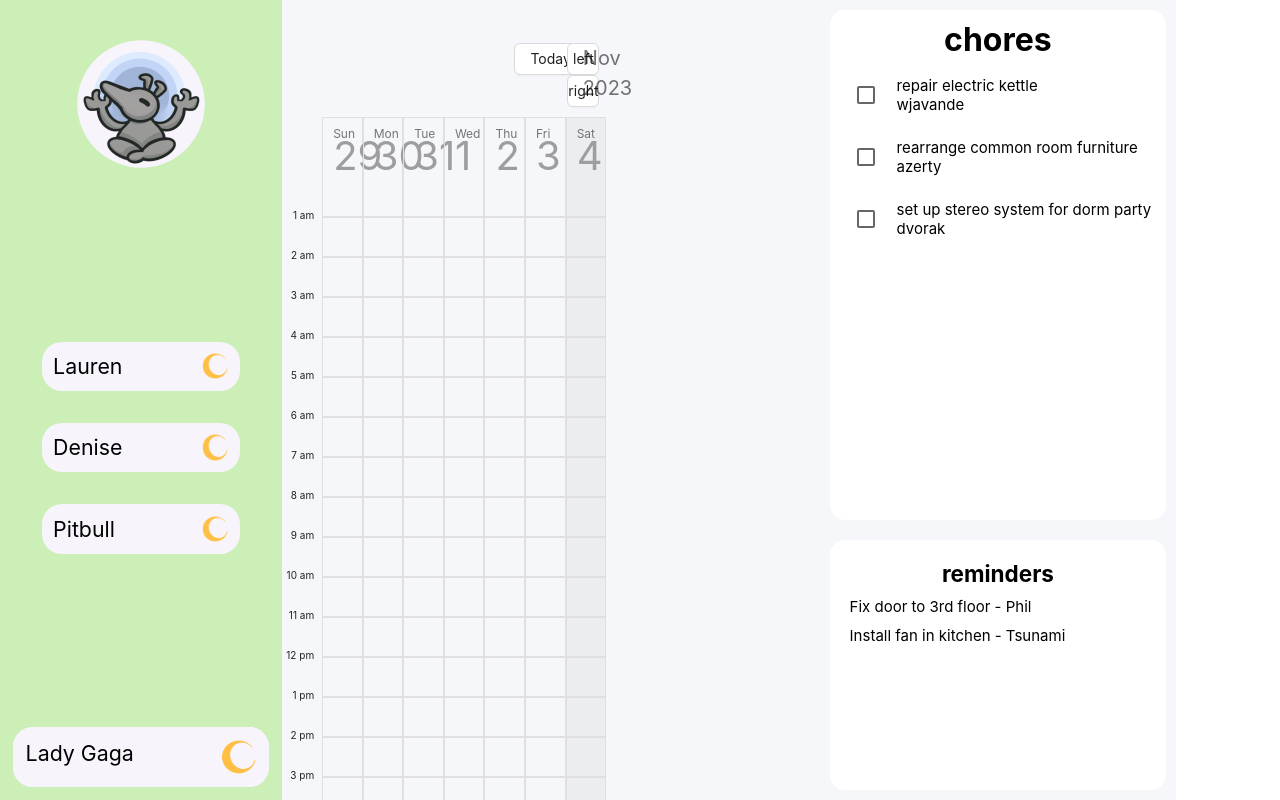
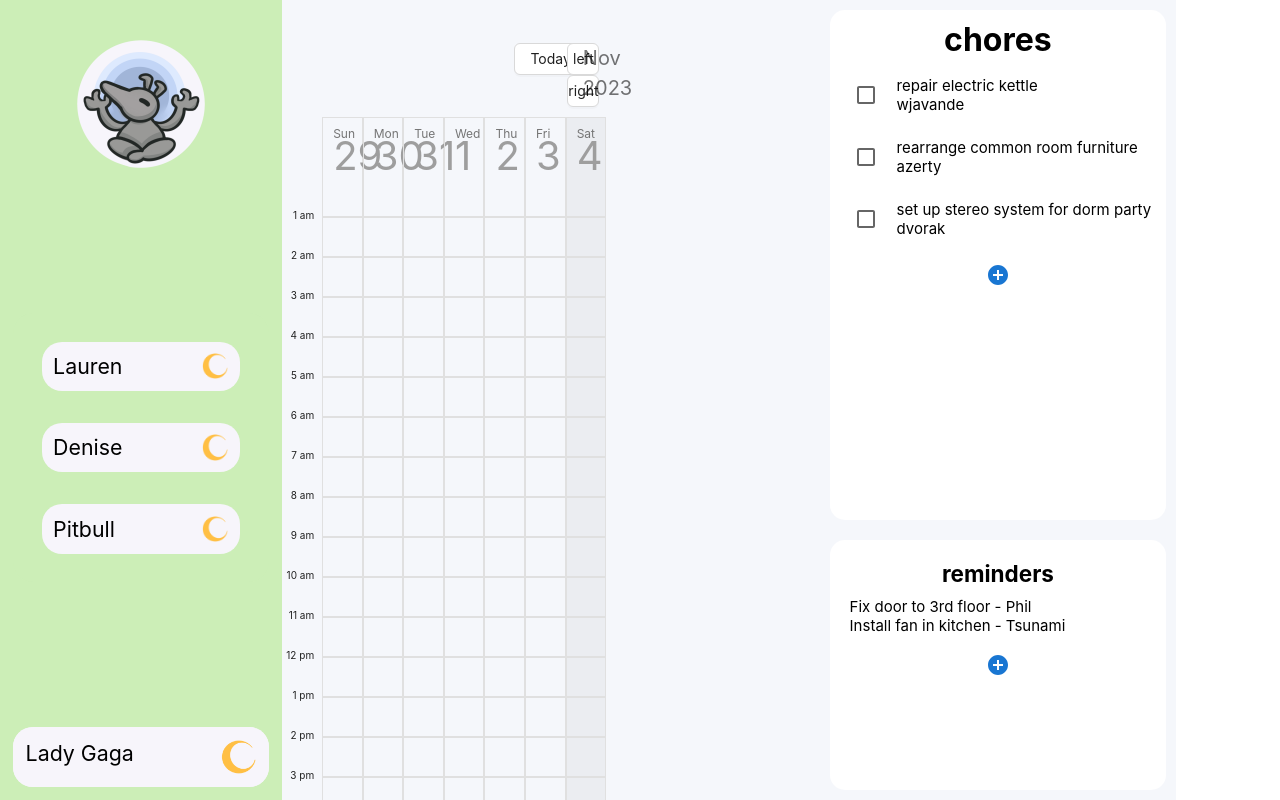
Before and after one commit to juliethecao/zothacks23_zotzen, a React (Create React App) app in the folder zotzen/: page / in a window 1280 px wide. Shown: the top 800 px of the page. Built offline with nearby package versions, Linux system fonts and the light colour scheme.

Commit message:
Add functionality to lists

```diff
--- a/zotzen/package.json
+++ b/zotzen/package.json
@@ -5,6 +5,7 @@
   "dependencies": {
     "@emotion/react": "^11.11.1",
     "@emotion/styled": "^11.11.0",
+    "@mui/icons-material": "^5.14.16",
     "@mui/material": "^5.14.16",
     "@testing-library/jest-dom": "^5.17.0",
     "@testing-library/react": "^13.4.0",
@@ -14,6 +15,7 @@
     "react": "^18.2.0",
     "react-dom": "^18.2.0",
     "react-scripts": "5.0.1",
+    "reactjs-popup": "^2.0.6",
     "web-vitals": "^2.1.4"
   },
   "scripts": {
--- a/zotzen/src/components/chore-list/chore-list.js
+++ b/zotzen/src/components/chore-list/chore-list.js
@@ -1,8 +1,14 @@
-import { useState } from "react";
 import './chore-list.css';
 import Checkbox from '@mui/material/Checkbox';
+import AddCircleIcon from '@mui/icons-material/AddCircle';
+import IconButton from '@mui/material/IconButton';
+import Popup from 'reactjs-popup';
+import 'reactjs-popup/dist/index.css';
+import React, {useState} from 'react';
+
 const ChoreList = () => {
-    let chores = [
+
+    const [chores, setChores] = useState([
         {
             id: "wjavande",
             description: "repair electric kettle"
@@ -15,9 +21,52 @@ const ChoreList = () => {
             id: "dvorak",
             description: "set up stereo system for dorm party"
         }
-    ];
 
-    ;
+    ]);
+
+    const [description, setDescription] = useState('');
+    const [id, setId] = useState('');
+
+    const[input, setInput] = useState({
+        description: "",
+        id: "",
+    });
+
+    const scription = (description) => {
+        setInput({
+            ...input,
+            description: description,
+        })
+        console.log(input);
+    }
+    const d = (id) => {
+        setInput({
+            ...input,
+            id: id,
+        }); //this is probably wrong
+        console.log(input);
+    }
+
+
+    const handleSubmit = (event) => {
+        event.preventDefault();
+        // this.reminders.push({
+        //     description: event.target.description,
+        //     author: event.target.author,
+        // });
+        console.log("Yo, is this even getting through");
+        console.log(chores);
+        setChores([...chores,
+            input
+        ]);
+        //console.log(reminders);
+
+        console.log("keys: " + Object.keys(chores));
+        console.log("Values:" + Object.values(chores));
+    }
+
+
+
 
     return (
         <div className="chore-list">
@@ -27,6 +76,19 @@ const ChoreList = () => {
             {chores.map((chore) => (
                 <Chore id={chore.id} description={chore.description}/>
             ))}
+            <Popup trigger={<IconButton color="primary"><AddCircleIcon/></IconButton>} modal nested>
+                <form onSubmit={handleSubmit}>
+                    <label for="description">
+                        <p>Description:</p>
+                        <input type="text" name="description" onChange={event => scription(event.target.value)}></input>
+                    </label>
+                    <label for="author">
+                        <p>Author:</p>
+                        <input type="text" name="id" onChange={event => d(event.target.value)}></input>
+                    </label>
+                    <IconButton type="submit" color="primary"><AddCircleIcon /></IconButton>
+                </form>
+            </Popup>
         </div>
     )
 }
--- a/zotzen/src/components/reminders/reminders.js
+++ b/zotzen/src/components/reminders/reminders.js
@@ -1,6 +1,11 @@
 import './reminders.css'
+import AddCircleIcon from '@mui/icons-material/AddCircle';
+import IconButton from '@mui/material/IconButton';
+import Popup from 'reactjs-popup';
+import 'reactjs-popup/dist/index.css';
+import React, {useState} from 'react';
 const Reminders = () => {
-    let reminders = [
+    const [reminders, setReminders] = useState([
         {
             description: "Fix door to 3rd floor",
             author: "Phil"
@@ -9,20 +14,79 @@ const Reminders = () => {
             description: "Install fan in kitchen",
             author: "Tsunami"
         }
-    ];
+    ]);
+
+    const [description, setDescription] = useState('');
+    const [author, setAuthor] = useState('');
+
+    const[input, setInput] = useState({
+        description: "",
+        author: "",
+    });
+
+    const scription = (description) => {
+        setInput({
+            ...input,
+            description: description,
+        })
+        console.log(input);
+    }
+    const thor = (author) => {
+        setInput({
+            ...input,
+            author: author,
+        }); //this is probably wrong
+        console.log(input);
+    }
+
+
+    const handleSubmit = (event) => {
+        event.preventDefault();
+        // this.reminders.push({
+        //     description: event.target.description,
+        //     author: event.target.author,
+        // });
+        console.log("Yo, is this even getting through");
+        console.log(reminders);
+        setReminders([...reminders,
+            input
+        ]);
+        //console.log(reminders);
+
+        console.log("keys: " + Object.keys(reminders));
+        console.log("Values:" + Object.values(reminders));
+    }
+
 
     return (
         <div className="reminders">
             <div className="reminders-title">
                 <h2>reminders</h2>
             </div>
+            <div className="reminders-list">
             {reminders.map((reminder) => (
                 <div className="reminder">
                     <p>{reminder.description} - {reminder.author}</p>
                 </div>
             ))}
+            </div>
+            <Popup trigger={<IconButton color="primary"><AddCircleIcon /></IconButton>} modal nested>
+                <form onSubmit={handleSubmit}>
+                    <label for="description">
+                        <p>Description:</p>
+                        <input type="text" name="description" onChange={event => scription(event.target.value)}></input>
+                    </label>
+                    <label for="author">
+                        <p>Author:</p>
+                        <input type="text" name="author" onChange={event => thor(event.target.value)}></input>
+                    </label>
+                    <IconButton type="submit" color="primary"><AddCircleIcon /></IconButton>
+                </form>
+            </Popup>
         </div>
     );
 }
 
+
+
 export default Reminders;
```
Also changed, not shown: 1 other file (tests, documents, lock files or other folders).
